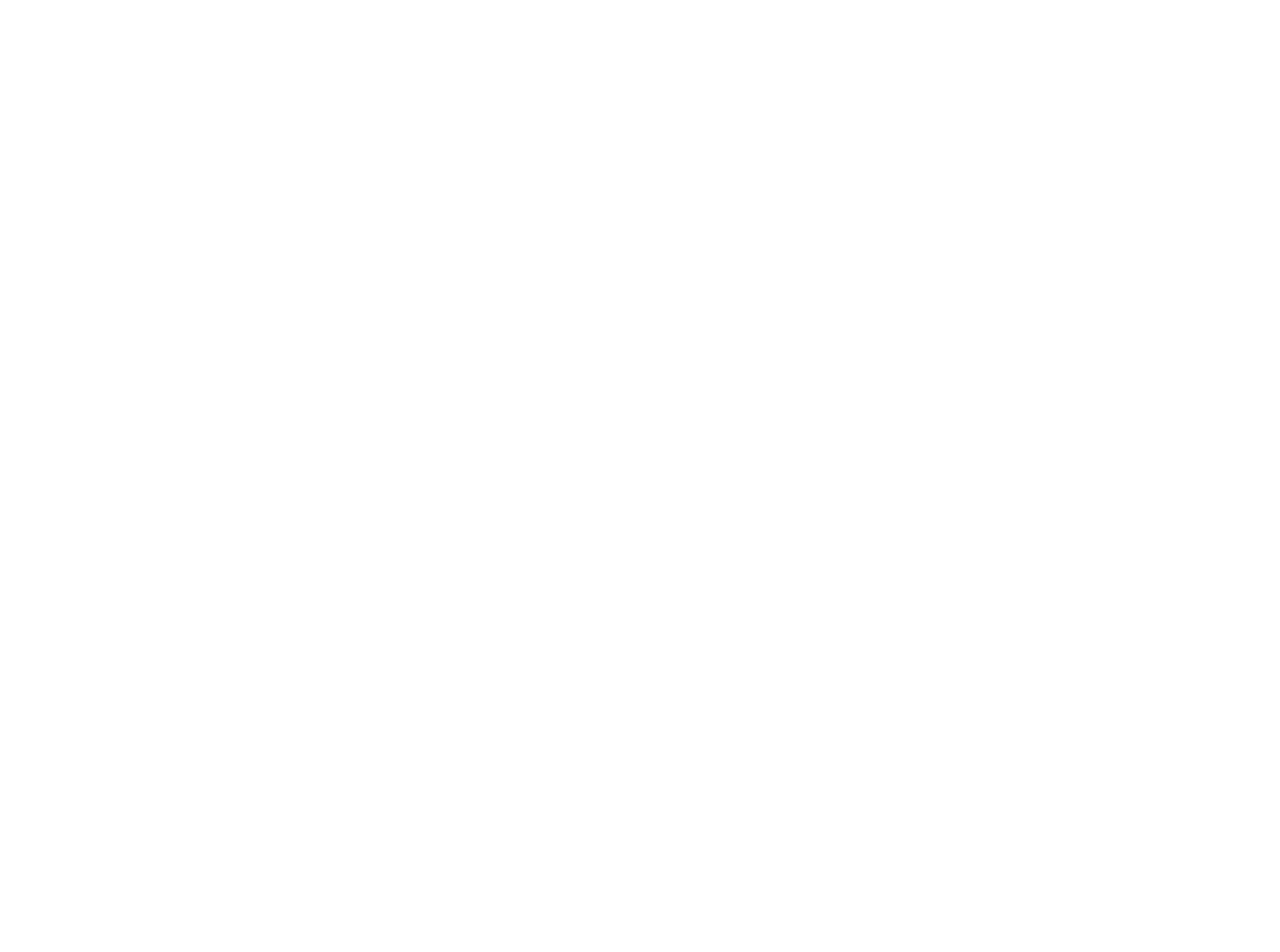
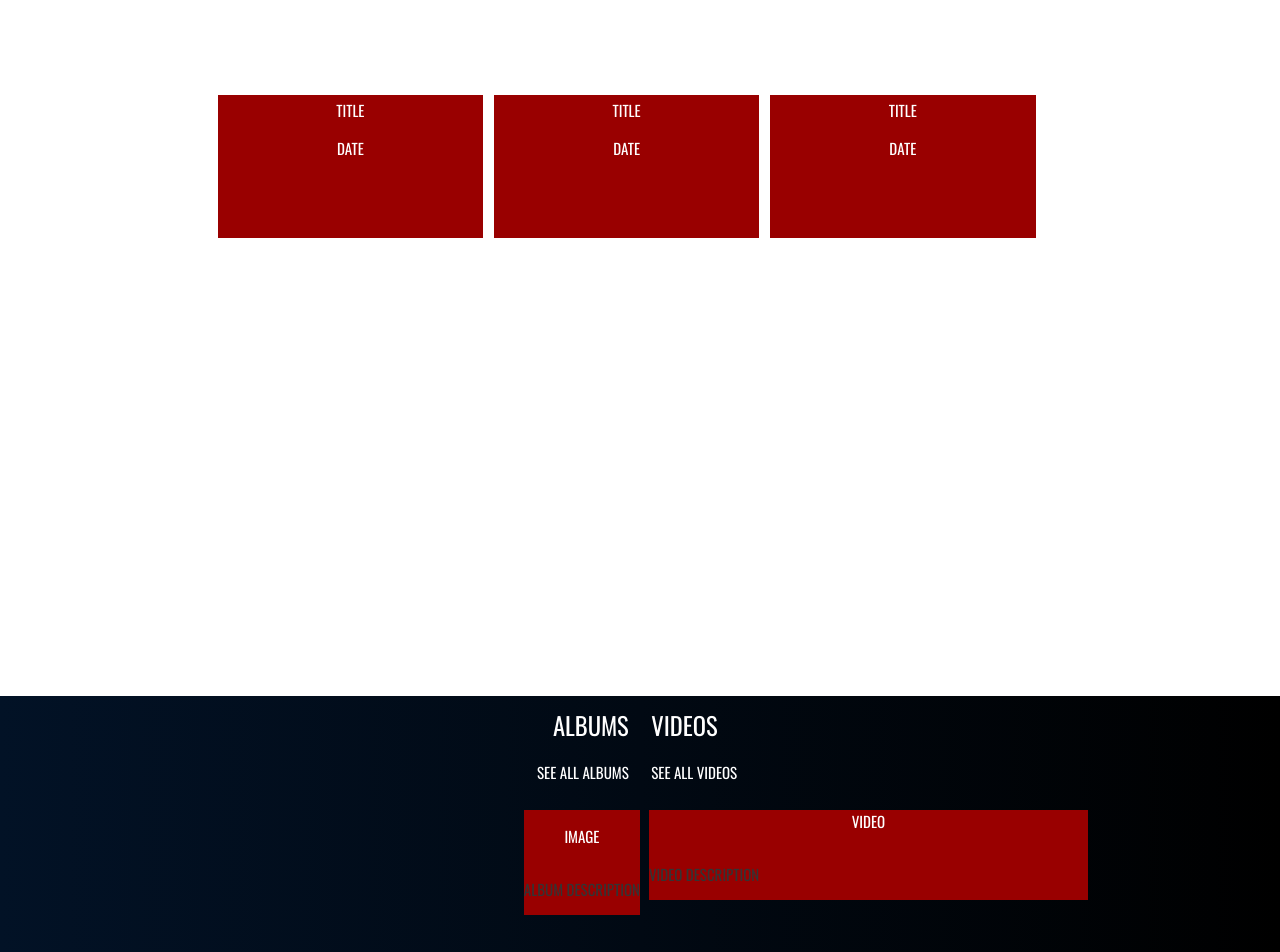
Before and after one commit to julissamackeydev/cz-ui, an Angular app: page / in a window 1280 px wide. Shown: the part 2480-3432 px from the top of the page. Before the commit the page ends 2380 px from the top, so only its background shows below. Built offline with nearby package versions, Linux system fonts and the light colour scheme.

Commit message:
have latest and latest detail component ui configured. working on gallery

```diff
--- a/src/app/app-routing.module.ts
+++ b/src/app/app-routing.module.ts
@@ -7,6 +7,7 @@
 import { LatestComponent } from './latest/latest.component';
 import { AcclaimComponent } from './acclaim/acclaim.component';
 import { LandingPageComponent } from './landing-page/landing-page.component';
+import { LatestDetailComponent } from '../app/latest-detail/latest-detail.component';
 
 const routes: Routes = [
   { path: '', component: LandingPageComponent },
@@ -14,7 +15,8 @@
   { path: 'gallery', component: GalleryComponent },
   { path: 'latest', component: LatestComponent },
   { path: 'acclaim', component: AcclaimComponent },
-  { path: 'bio', component: BioComponent }
+  { path: 'bio', component: BioComponent },
+  { path: 'details/:title', component: LatestDetailComponent }
 ];
 
 @NgModule({
--- a/src/app/app.module.ts
+++ b/src/app/app.module.ts
@@ -12,6 +12,7 @@
 import { FooterComponent } from './footer/footer.component';
 import { LandingPageComponent } from './landing-page/landing-page.component';
 import { NavBarComponent } from './nav-bar/nav-bar.component';
+import { LatestDetailComponent } from './latest-detail/latest-detail.component';
 
 @NgModule({
   declarations: [
@@ -24,7 +25,8 @@
     HeaderComponent,
     FooterComponent,
     LandingPageComponent,
-    NavBarComponent
+    NavBarComponent,
+    LatestDetailComponent
   ],
   imports: [
     BrowserModule,
--- a/src/app/gallery/gallery.component.html
+++ b/src/app/gallery/gallery.component.html
@@ -1,3 +1,44 @@
-<p>
-  gallery works!
-</p>
+<div class="row">
+  <app-nav-bar class=" col s12 sticky"></app-nav-bar>
+</div>
+
+<div class="landing-page-background full-height lesser-top-margin white-text">
+  <div class="container">
+    <div class="row">
+
+      <!-- images -->
+      <div class="col s6 gallery-images">
+        <div class="row">
+          <h5 class="col s12" style="text-align:right;">ALBUMS</h5>
+          <h6 class="col s12 btn-flat white-text" style="text-align:right;">SEE ALL ALBUMS</h6>
+        </div>
+        <div class="row">
+          <div class="gallery-thumbnail" style="float: right;">
+          <p style="text-align:center;">IMAGE</p>
+          <p class="btn-flat album-name" style="text-align:center;">ALBUM DESCRIPTION</p>
+        </div>
+        </div>
+      </div>
+
+      <!-- videos -->
+      <div class="col s6 gallery-videos">
+        <div class="row">
+          <h5 class="col s12" style="text-align: left;">VIDEOS</h5>
+          <h6 class="col s12 btn-flat white-text" style="text-align: left;">SEE ALL VIDEOS</h6>
+        </div>
+        <div class="row">
+          <div style="margin-left:2%" class="gallery-thumbnail">
+          <p style="text-align:center;">VIDEO</p>
+          <p style="text-align:center;" class="btn-flat album-name">VIDEO DESCRIPTION</p>
+        </div>
+        </div>
+      </div>
+
+
+    </div>
+
+    <div class="row">
+        <h5 class="col s12" style="text-align: center">CONNECT ON INSTAGRAM</h5>
+    </div>
+  </div>
+</div>
--- a/src/app/landing-page/landing-page.component.html
+++ b/src/app/landing-page/landing-page.component.html
@@ -59,3 +59,76 @@
     </div>
   </div>
 </div>
+
+<div class='full-height'>
+  <h1 class="cz-red-text">IN THE NEWS</h1>
+    <div class="row med-top-margin left-margin">
+
+      <div class="col s3 latest-block">
+        <p class="latest-text">TITLE</p>
+        <p class="latest-text">DATE</p>
+        <div class="overlay">
+            <p class=' btn-flat latest-text' routerLink="/details/title">READ MORE</p>
+          </div>
+      </div>
+
+      <div class="col s3 latest-block">
+        <p class="latest-text">TITLE</p>
+        <p class="latest-text">DATE</p>
+        <div class="overlay">
+          <p class=' btn-flat latest-text' routerLink="/details/title">READ MORE</p>
+        </div>
+      </div>
+
+      <div class="col s3 latest-block">
+        <p class="latest-text">TITLE</p>
+        <p class="latest-text">DATE</p>
+        <div class="overlay">
+          <p class=' btn-flat latest-text' routerLink="/details/title">READ MORE</p>
+        </div>
+      </div>
+
+  </div>
+</div>
+
+
+<div class="landing-page-background full-height lesser-top-margin white-text">
+    <div class="container">
+      <div class="row">
+
+        <!-- images -->
+        <div class="col s6 gallery-images">
+          <div class="row">
+            <h5 class="col s12" style="text-align:right;">ALBUMS</h5>
+            <h6 class="col s12 btn-flat white-text" style="text-align:right;">SEE ALL ALBUMS</h6>
+          </div>
+          <div class="row">
+            <div class="gallery-thumbnail" style="float: right;">
+            <p style="text-align:center;">IMAGE</p>
+            <p class="btn-flat album-name" style="text-align:center;">ALBUM DESCRIPTION</p>
+          </div>
+          </div>
+        </div>
+
+        <!-- videos -->
+        <div class="col s6 gallery-videos">
+          <div class="row">
+            <h5 class="col s12" style="text-align: left;">VIDEOS</h5>
+            <h6 class="col s12 btn-flat white-text" style="text-align: left;">SEE ALL VIDEOS</h6>
+          </div>
+          <div class="row">
+            <div style="margin-left:2%" class="gallery-thumbnail">
+            <p style="text-align:center;">VIDEO</p>
+            <p style="text-align:center;" class="btn-flat album-name">VIDEO DESCRIPTION</p>
+          </div>
+          </div>
+        </div>
+
+
+      </div>
+
+      <div class="row">
+          <p class="col s12 btn-flat white-text" style="text-align: center; margin-top: 40%;">CONNECT ON INSTAGRAM</p>
+      </div>
+    </div>
+  </div>
--- /dev/null
+++ b/src/app/latest-detail/latest-detail.component.html
@@ -0,0 +1,12 @@
+<div class="row">
+  <app-nav-bar class=" col s12 sticky"></app-nav-bar>
+</div>
+
+<div class="full-height landing-page-background lesser-top-margin detail-text" style="text-align: center;">
+  <div class=container>
+      <h1>IMAGE</h1>
+      <h1>TITLE</h1>
+      <p>{{snippet}}</p>
+      <h6>DATE</h6>
+  </div>
+</div>
--- /dev/null
+++ b/src/app/latest-detail/latest-detail.component.ts
@@ -0,0 +1,24 @@
+import { Component, OnInit } from '@angular/core';
+
+@Component({
+  selector: 'app-latest-detail',
+  templateUrl: './latest-detail.component.html',
+  styleUrls: ['./latest-detail.component.css']
+})
+export class LatestDetailComponent implements OnInit {
+
+  constructor() { }
+  snippet = `Lorem ipsum dolor sit amet, consectetur adipiscing elit. In at nisl nunc. Class aptent taciti sociosqu ad litora torquent per conubia nostra, per inceptos himenaeos. Ut commodo nisi non urna convallis luctus. In hac habitasse platea dictumst. Aenean scelerisque lorem enim, condimentum bibendum purus varius eu. Sed at mattis quam, vel malesuada nisl. Donec nec ante est. Duis commodo venenatis ex, a iaculis enim bibendum quis. Proin elit felis, aliquam sed sollicitudin sit amet, pharetra nec erat. Sed sit amet euismod ante.
+
+  Curabitur dictum ullamcorper nisi quis finibus. Vivamus id purus ut magna pretium ultrices. Pellentesque dolor diam, varius sit amet dui sit amet, aliquam tincidunt ligula. Integer sed risus sem. Praesent sodales sodales augue at iaculis. In hac habitasse platea dictumst. Fusce non pellentesque nulla, in volutpat mi. Aliquam id lectus vel nulla aliquam suscipit. Ut placerat, mauris in fringilla pellentesque, neque odio pretium nisi, vel consequat ipsum orci in diam. Nunc mollis lectus vitae leo vehicula porta. Suspendisse sollicitudin consequat massa, et ultrices dolor dignissim quis. Vivamus ut eros purus. Praesent volutpat enim non arcu gravida tempor. Nulla facilisi.
+
+  Vivamus varius imperdiet mi malesuada viverra. Curabitur cursus finibus nisi, ut porta tellus dignissim id. Suspendisse tempus odio sit amet velit dictum, vel tempus leo hendrerit. Nulla at dolor mollis, porta ipsum sit amet, scelerisque diam. Interdum et malesuada fames ac ante ipsum primis in faucibus. Maecenas urna neque, ullamcorper sit amet massa a, dictum posuere diam. Morbi blandit ultricies ipsum id molestie. In hac habitasse platea dictumst. Nam vitae euismod lacus. Suspendisse dignissim quam convallis, fermentum ligula at, sagittis turpis. Nulla purus orci, hendrerit ut feugiat et, lobortis sit amet nibh. Nam eleifend dui sed convallis aliquet.
+
+  Nunc mattis pharetra orci. Vivamus tempor justo et blandit porttitor. Cras hendrerit commodo lacus, scelerisque sagittis turpis commodo sit amet. Vivamus placerat enim porta, dapibus risus eget, congue nunc. Pellentesque habitant morbi tristique senectus et netus et malesuada fames ac turpis egestas. Nulla gravida et ligula ut porta. Pellentesque non urna elit. Pellentesque cursus tempus semper. Sed condimentum nibh eleifend purus vehicula mattis. Aliquam pulvinar, tellus pellentesque dictum eleifend, metus enim lacinia arcu, eget auctor mauris enim et sem. Aenean ac viverra augue, sed tristique erat. Donec eu augue lacinia, dignissim neque sit amet, accumsan velit. Duis efficitur dolor facilisis dui gravida maximus. Suspendisse molestie lectus nec lorem facilisis, ac porta elit condimentum.
+
+  Aliquam non libero et velit pellentesque ornare. Vestibulum eu nunc vitae.`;
+
+  ngOnInit() {
+  }
+
+}
--- a/src/app/latest/latest.component.html
+++ b/src/app/latest/latest.component.html
@@ -1,3 +1,35 @@
-<p>
-  latest works!
-</p>
+<div class="row">
+  <app-nav-bar class=" col s12 sticky"></app-nav-bar>
+</div>
+
+<div class='landing-page-background full-height'>
+
+    <div class="row med-top-margin left-margin">
+
+      <div class="col s3 latest-block">
+        <p class="latest-text">TITLE</p>
+        <p class="latest-text">DATE</p>
+        <div class="overlay">
+            <p class=' btn-flat latest-text' routerLink="/details/title">READ MORE</p>
+          </div>
+      </div>
+
+      <div class="col s3 latest-block">
+        <p class="latest-text">TITLE</p>
+        <p class="latest-text">DATE</p>
+        <div class="overlay">
+          <p class=' btn-flat latest-text' routerLink="/details/title">READ MORE</p>
+        </div>
+      </div>
+
+      <div class="col s3 latest-block">
+        <p class="latest-text">TITLE</p>
+        <p class="latest-text">DATE</p>
+        <div class="overlay">
+          <p class=' btn-flat latest-text' routerLink="/details/title">READ MORE</p>
+        </div>
+      </div>
+
+  </div>
+
+</div>
--- a/src/styles.css
+++ b/src/styles.css
@@ -8,6 +8,9 @@
     background-color: black;
     opacity: 0.8;
 }
+.detail-text{
+    color:white;
+}
 .hidden{
     display: none;
 }
@@ -17,7 +20,16 @@
 .conditional-top-margin{
     margin-top: 200px;
 }
-.red-text{
+.med-top-margin{
+    margin-top: 100px;
+}
+.lesser-top-margin{
+    margin-top: 50px;
+}
+.left-margin{
+    margin-left: 17%;
+}
+.cz-red-text{
     color:#990000;
 }
 .light-text{
@@ -68,4 +80,48 @@
 }
 .sticky + .content {
     padding-top: 40px;
-  }
+}
+.latest-block{
+    top: 10%;
+    margin-top: 30px;
+    margin-left:1%;
+    margin-right: 1%;
+    width: 25%;
+    height:30%;
+    background-color: #990000;
+}
+.latest-image{
+    width: 100%;
+    height: auto;
+}
+.overlay {
+    /* position: relative; */
+    top: 0;
+    bottom: 0;
+    left: 0;
+    right: 0;
+    height: 100%;
+    width: 100%;
+    opacity: 0;
+    transition: .5s ease;
+    background-color: #021226;
+}
+.latest-text{
+    color: white;
+    position: relative;
+    top: 50%;
+    left: 50%;
+    -webkit-transform: translate(-50%, -50%);
+    -ms-transform: translate(-50%, -50%);
+    transform: translate(-50%, -50%);
+    text-align: center;
+}
+.latest-block:hover .overlay {
+    opacity: 1;
+ }
+.gallery-thumbnail{
+    background-color: #990000;
+}
+.album-name:hover{
+    color:white;
+}
```
Also changed, not shown: src/app/latest-detail/latest-detail.component.css (added), 1 other file (tests, documents, lock files or other folders).
